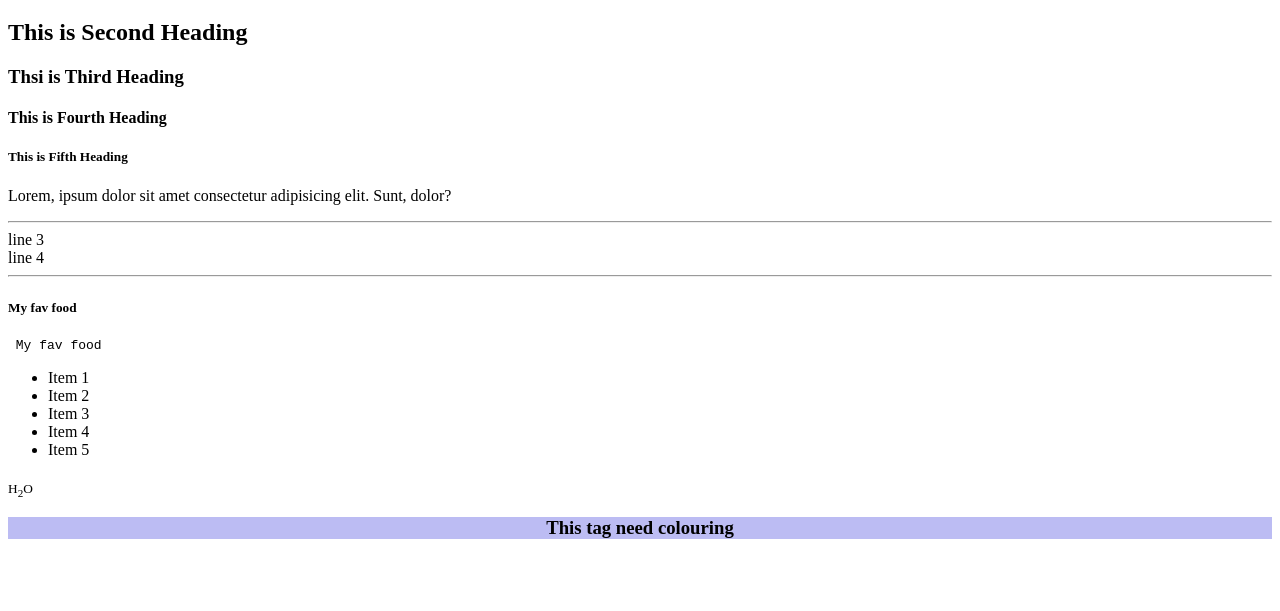
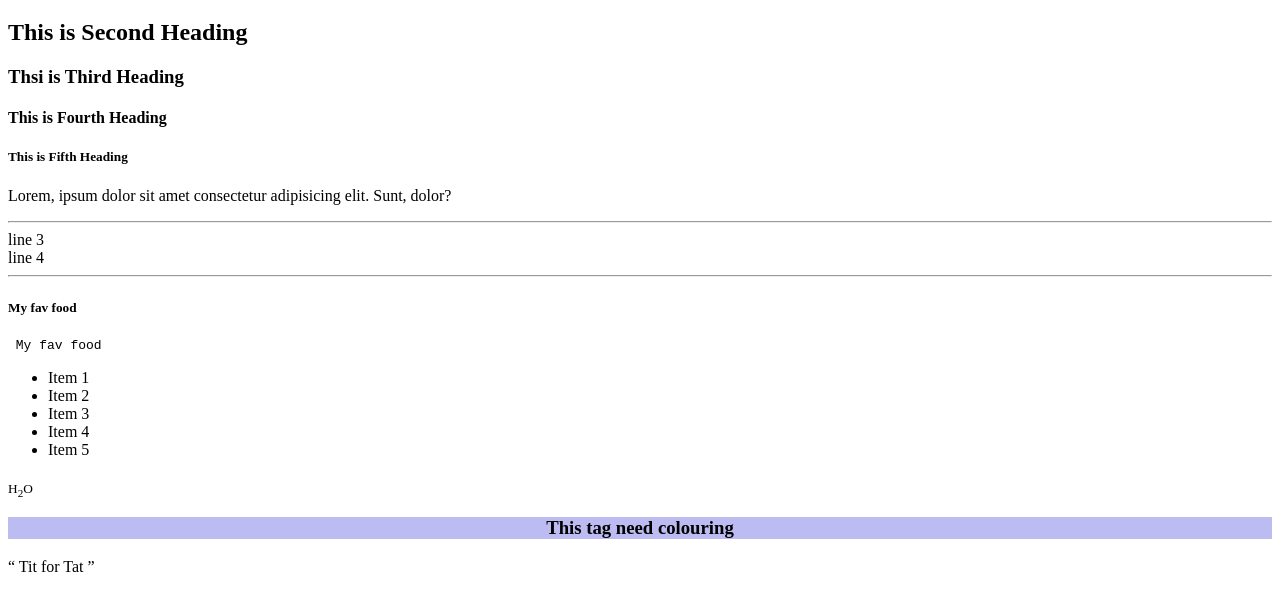
Before and after one commit to Abhijit-garedi/Html, a plain HTML site: page web/color.html in a window 1280 px wide. Shown: the part 61-672 px from the top of the page. Drawn offline with Linux system fonts and the light colour scheme.

Commit message:
changes quote tag <q>

```diff
--- a/web/color.html
+++ b/web/color.html
@@ -48,5 +48,7 @@
 
     ">This tag need colouring</h3>
 
+    <q> Tit for Tat </q>
+
 </body>
 </html>
```
